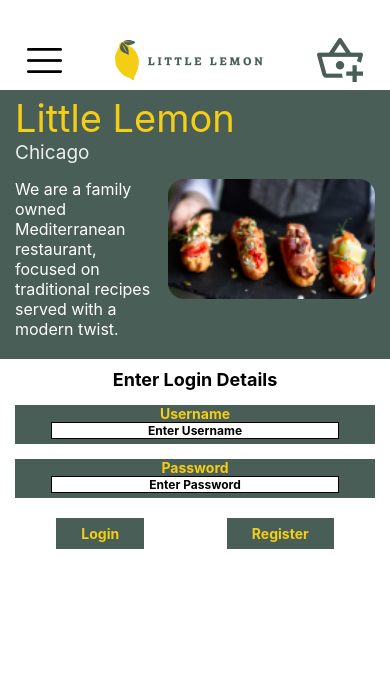
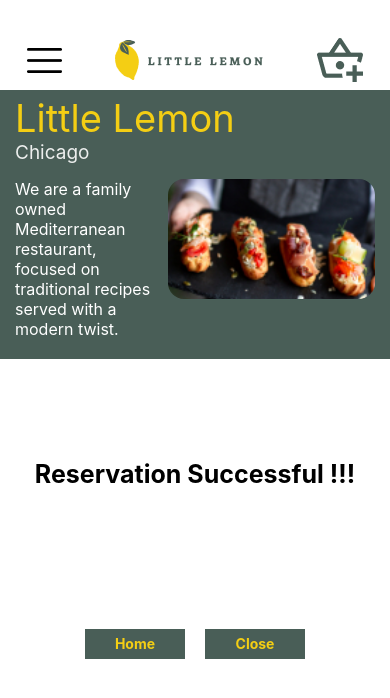
Before and after one commit to MirSuhail029/little-lemon-mobile-app, a React Native app: screen / in a window 390 px wide. Shown: the top 698 px of the page. Built offline with nearby package versions, Linux system fonts and the light colour scheme.

Commit message:
made changes to the button container and buttons in multiple components

```diff
--- a/App.js
+++ b/App.js
@@ -21,10 +21,10 @@
         setModalVisibility={setModalVisibility}
         isModalVisible={isModalVisible}
       /> */}
-      <Login
+      {/* <Login
         setModalVisibility={setModalVisibility}
         isModalVisible={isModalVisible}
-      />
+      /> */}
       {/* <TableReservation
         setModalVisibility={setModalVisibility}
         isModalVisible={isModalVisible}
@@ -37,10 +37,10 @@
         setModalVisibility={setModalVisibility}
         isModalVisible={isModalVisible}
       /> */}
-      {/* <ReservationSuccess
+      <ReservationSuccess
         setModalVisibility={setModalVisibility}
         isModalVisible={isModalVisible}
-      /> */}
+      />
       <StatusBar style="auto" />
     </View>
   );
--- a/components/LoginModule.jsx
+++ b/components/LoginModule.jsx
@@ -108,17 +108,22 @@
   controlsContainer: {
     flexDirection: "row",
     marginTop: 20,
-    justifyContent: "space-around",
+    justifyContent: "center",
   },
   buttonContainer: {
     backgroundColor: Colors.primaryGray,
-    paddingHorizontal: 25,
-    paddingVertical: 7,
+    // paddingHorizontal: 25,
+    // paddingVertical: 7,
+    width: 100,
+    height: 35,
+    marginHorizontal: 10,
   },
   buttonLabel: {
     color: Colors.primaryYellow,
     fontSize: 14,
     fontWeight: "bold",
+    textAlign: "center",
+    lineHeight: 35,
   },
   successScreen: {
     paddingVertical: 100,
--- a/pages/CardPayment.jsx
+++ b/pages/CardPayment.jsx
@@ -72,16 +72,19 @@
   controlsContainer: {
     flexDirection: "row",
     marginTop: 20,
-    justifyContent: "space-around",
+    justifyContent: "center",
   },
   buttonContainer: {
     backgroundColor: Colors.primaryGray,
-    paddingHorizontal: 25,
-    paddingVertical: 7,
+    width: 100,
+    height: 35,
+    marginHorizontal: 10,
   },
   buttonLabel: {
     color: Colors.primaryYellow,
     fontSize: 14,
     fontWeight: "bold",
+    textAlign: "center",
+    lineHeight: 35,
   },
 });
--- a/pages/Payment.jsx
+++ b/pages/Payment.jsx
@@ -80,16 +80,19 @@
   controlsContainer: {
     flexDirection: "row",
     marginTop: 20,
-    justifyContent: "space-around",
+    justifyContent: "center",
   },
   buttonContainer: {
     backgroundColor: Colors.primaryGray,
-    paddingHorizontal: 25,
-    paddingVertical: 7,
+    width: 100,
+    height: 35,
+    marginHorizontal: 10,
   },
   buttonLabel: {
     color: Colors.primaryYellow,
     fontSize: 14,
     fontWeight: "bold",
+    textAlign: "center",
+    lineHeight: 35,
   },
 });
--- a/pages/ReservationSuccess.jsx
+++ b/pages/ReservationSuccess.jsx
@@ -38,17 +38,20 @@
   controlsContainer: {
     flexDirection: "row",
     marginTop: 140,
-    justifyContent: "space-around",
+    justifyContent: "center",
   },
   buttonContainer: {
     backgroundColor: Colors.primaryGray,
-    paddingHorizontal: 25,
-    paddingVertical: 7,
+    width: 100,
+    height: 30,
+    marginHorizontal: 10,
   },
   buttonLabel: {
     color: Colors.primaryYellow,
     fontSize: 14,
     fontWeight: "bold",
+    textAlign: "center",
+    lineHeight: 30,
   },
   successMessage: {
     fontSize: 25,
--- a/pages/TableReservation.jsx
+++ b/pages/TableReservation.jsx
@@ -89,16 +89,19 @@
   controlsContainer: {
     flexDirection: "row",
     marginTop: 20,
-    justifyContent: "space-around",
+    justifyContent: "center",
   },
   buttonContainer: {
     backgroundColor: Colors.primaryGray,
-    paddingHorizontal: 25,
-    paddingVertical: 7,
+    width: 100,
+    height: 35,
+    marginHorizontal: 10,
   },
   buttonLabel: {
     color: Colors.primaryYellow,
     fontSize: 14,
     fontWeight: "bold",
+    textAlign: "center",
+    lineHeight: 35,
   },
 });
```
